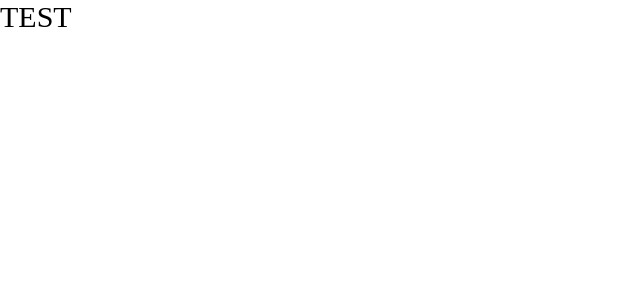
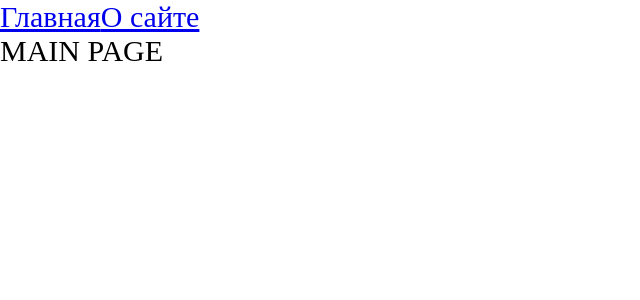
Before and after one commit to satera94da025/advance-course, a React app: page / in a window 1280 px wide. Shown: the top 300 px of the page, without its empty margins (0-640 px from the left). Built offline with nearby package versions, Linux system fonts and the light colour scheme.

Commit message:
Добавил роутинг, разбиение бандла на чанки

```diff
--- a/package.json
+++ b/package.json
@@ -34,6 +34,7 @@
   },
   "dependencies": {
     "react": "^17.0.2",
-    "react-dom": "^17.0.2"
+    "react-dom": "^17.0.2",
+    "react-router-dom": "^6.2.1"
   }
 }
--- a/src/App.tsx
+++ b/src/App.tsx
@@ -1,9 +1,22 @@
-import React from 'react';
+import React, {Suspense} from 'react';
+import {BrowserRouter, Link, Route, Routes} from 'react-router-dom';
 import './index.scss'
+import {AboutPageAsync} from "./pages/AboutPage/AboutPage.async";
+import {MainPageAsync} from "./pages/MainPage/MainPage.async";
 const App = () => {
     return (
         <div className="app">
-            TEST
+            <BrowserRouter>
+                <Link to={'/'}>Главная</Link>
+                <Link to={'/about'}>О сайте</Link>
+                <Suspense fallback={<p>Loading...</p>}>
+                    <Routes>
+                        <Route path={'/about'} element={<AboutPageAsync />}/>
+                        <Route path={'/'} element={<MainPageAsync />}/>
+                    </Routes>
+                </Suspense>
+            </BrowserRouter>
+
         </div>
     );
 };
--- a/src/index.tsx
+++ b/src/index.tsx
@@ -1,5 +1,4 @@
 import {render} from "react-dom";
 import App from "./App";
 
-render(<App/>,
-    document.getElementById('root'))
+render(<App/>, document.getElementById('root'))
--- /dev/null
+++ b/src/pages/AboutPage/AboutPage.async.tsx
@@ -0,0 +1,3 @@
+import {lazy} from "react";
+
+export const AboutPageAsync = lazy(() => import('./AboutPage'))
--- /dev/null
+++ b/src/pages/AboutPage/AboutPage.tsx
@@ -0,0 +1,11 @@
+import React from 'react';
+
+const AboutPage = () => {
+    return (
+        <div>
+            ABOUT PAGE
+        </div>
+    );
+};
+
+export default AboutPage;
--- /dev/null
+++ b/src/pages/MainPage/MainPage.async.tsx
@@ -0,0 +1,3 @@
+import {lazy} from "react";
+
+export const MainPageAsync = lazy(() => import('./MainPage'))
--- /dev/null
+++ b/src/pages/MainPage/MainPage.tsx
@@ -0,0 +1,11 @@
+import React from 'react';
+
+const MainPage = () => {
+    return (
+        <div>
+            MAIN PAGE
+        </div>
+    );
+};
+
+export default MainPage;
```
Also changed, not shown: 2 other files (tests, documents, lock files or other folders).
